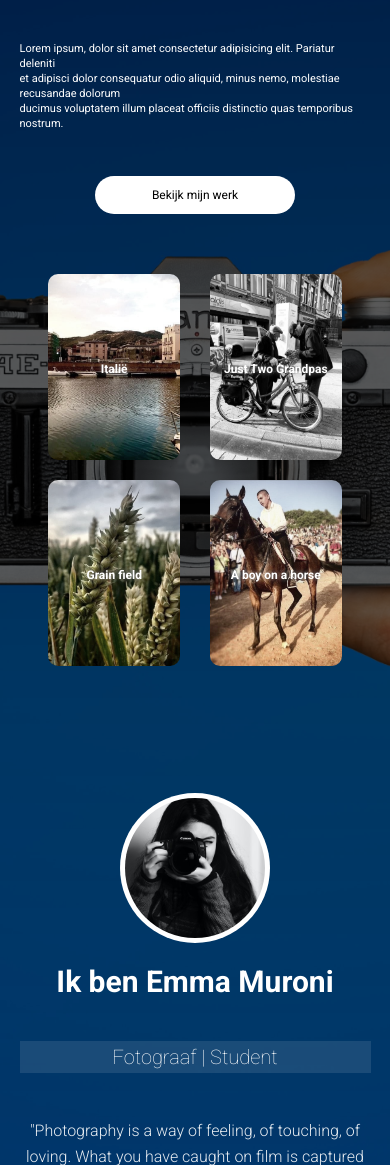
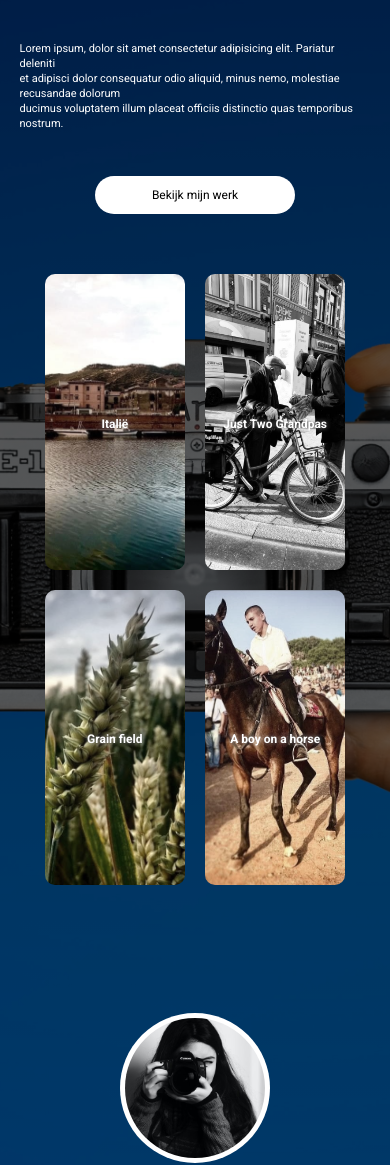
Before and after one commit to GeorgiIvanovPXL/fotografie-emma-app, a PHP site: page / in a window 390 px wide. Shown: the part 365-1530 px from the top of the page. Run offline with PHP 8.4, Linux system fonts and the light colour scheme; some libraries are stand-ins or nearby versions.

Commit message:
Update main.css

```diff
--- a/main.css
+++ b/main.css
@@ -100,10 +100,10 @@ p {
     justify-content: center;
     align-items: center;
     border-radius: 10px;
-    padding: 15px 10px;
+    padding: 10px 10px;
     box-sizing: border-box;
     cursor: pointer;
-    margin: 10px 15px;
+    margin: 10px 10px;
     background-position: center;
     background-size: cover;
     transition: all 0.4s ease;
@@ -996,8 +996,8 @@ blockquote span {
         font-size: 12px;
     }
     .card {
-        height: 35vh;
-        width: 42.5%;
+        height: 35vh !important;
+        width: 40% !important;
     }
     .navNormal {
         display: none;
@@ -1016,7 +1016,7 @@ blockquote span {
     }
 }
 
-@media screen and (max-width:25em) {
+@media screen and (max-width:30em) {
     .header {
         min-height: 100vh;
         background: linear-gradient(rgba(0, 0, 0, 0.75), rgba(0, 0, 0, 0.5)), url("images/bg_hader.jpg") center/cover no-repeat;
@@ -1040,7 +1040,7 @@ blockquote span {
         font-size: 10px;
     }
     .card {
-        height: 22vh;
-        width: 37.5%;
+        height: 35vh !important;
+        width: 40% !important;
     }
 }
```
